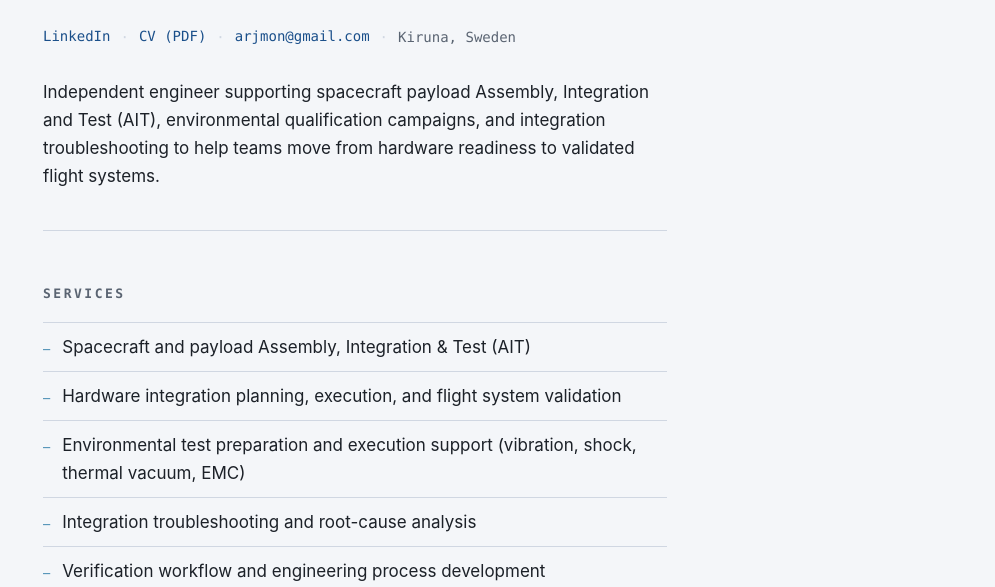
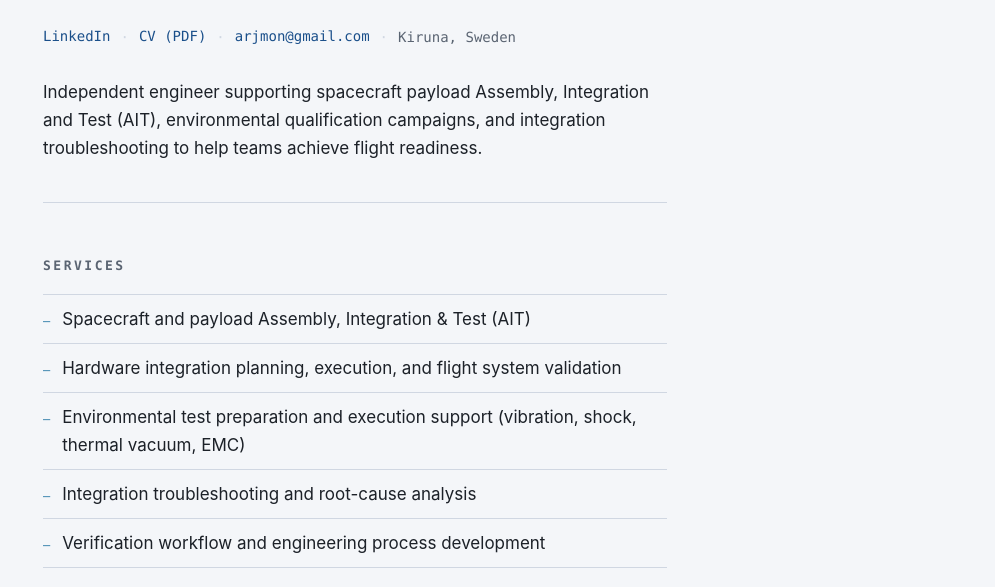
Before and after one commit to arjunmonga1/arjunmonga.com, a plain HTML site: page index.html in a window 1280 px wide. Shown: the part 213-800 px from the top of the page, without its empty margins (285-1280 px from the left). Drawn offline with Linux system fonts and the light colour scheme.

Commit message:
Update index.html

```diff
--- a/index.html
+++ b/index.html
@@ -282,8 +282,7 @@
       </div>
       <p>
         Independent engineer supporting spacecraft payload Assembly, Integration and Test (AIT),
-        environmental qualification campaigns, and integration troubleshooting to help teams move
-        from hardware readiness to validated flight systems.
+        environmental qualification campaigns, and integration troubleshooting to help teams achieve flight readiness.
       </p>
     </header>
 
```
